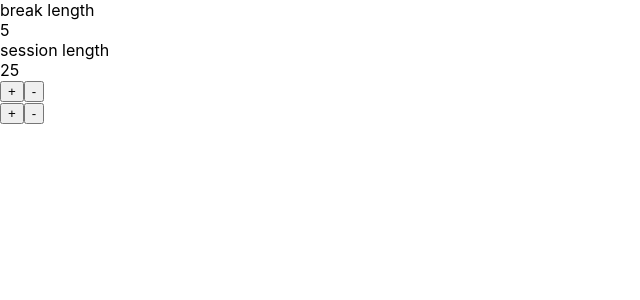
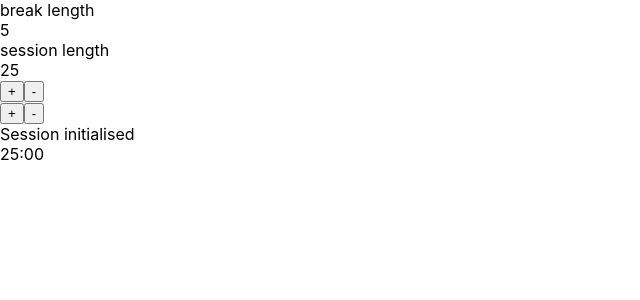
Before and after one commit to dan-vernon/pomodoro, a React (Create React App) app: page / in a window 1280 px wide. Shown: the top 300 px of the page, without its empty margins (0-640 px from the left). Built offline with nearby package versions, Linux system fonts and the light colour scheme.

Commit message:
init timer component

```diff
--- a/src/App.js
+++ b/src/App.js
@@ -3,6 +3,7 @@ import './App.css';
 
 import {Period} from './components/period.js';
 import {TimeButton} from './components/time_button.js';
+import Timer from './components/timer.js';
 
 function App() {
   return(
@@ -11,6 +12,7 @@ function App() {
       <Period name="session" length={25} />
       <TimeButton period="break" />
       <TimeButton period="session" />
+      <Timer timeLeft={1500} />
     </div>
   );
 }
--- /dev/null
+++ b/src/components/timer.js
@@ -0,0 +1,26 @@
+import React from 'react';
+
+class Timer extends React.Component {
+  constructor(props) {
+  super(props);
+  this.state = {
+    timeLeft: this.props.timeLeft,
+    running: false
+  };
+  }
+  render() {
+    const seconds = this.state.timeLeft % 60 < 10 ? `0${this.state.timeLeft % 60}` : this.state.timeLeft  % 60
+    return (
+      <div>
+        <div data-testid="timer-label">
+          Session initialised
+        </div>
+        <div data-testid="time-left">
+          {this.state.timeLeft / 60}:{seconds}
+        </div>
+      </div>
+    )
+  }
+}
+
+export default Timer;
```
Also changed, not shown: 1 other file (tests, documents, lock files or other folders).
